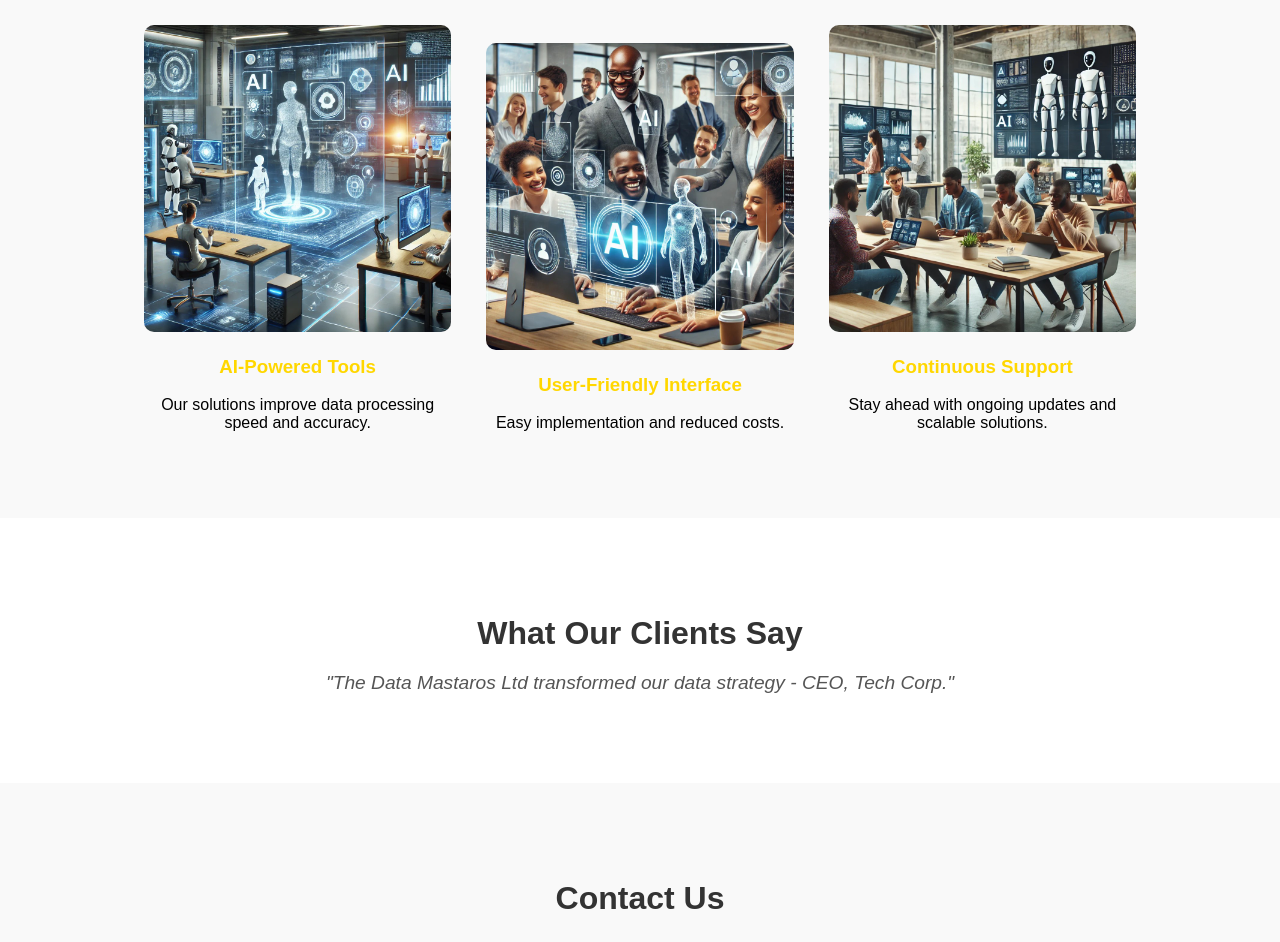
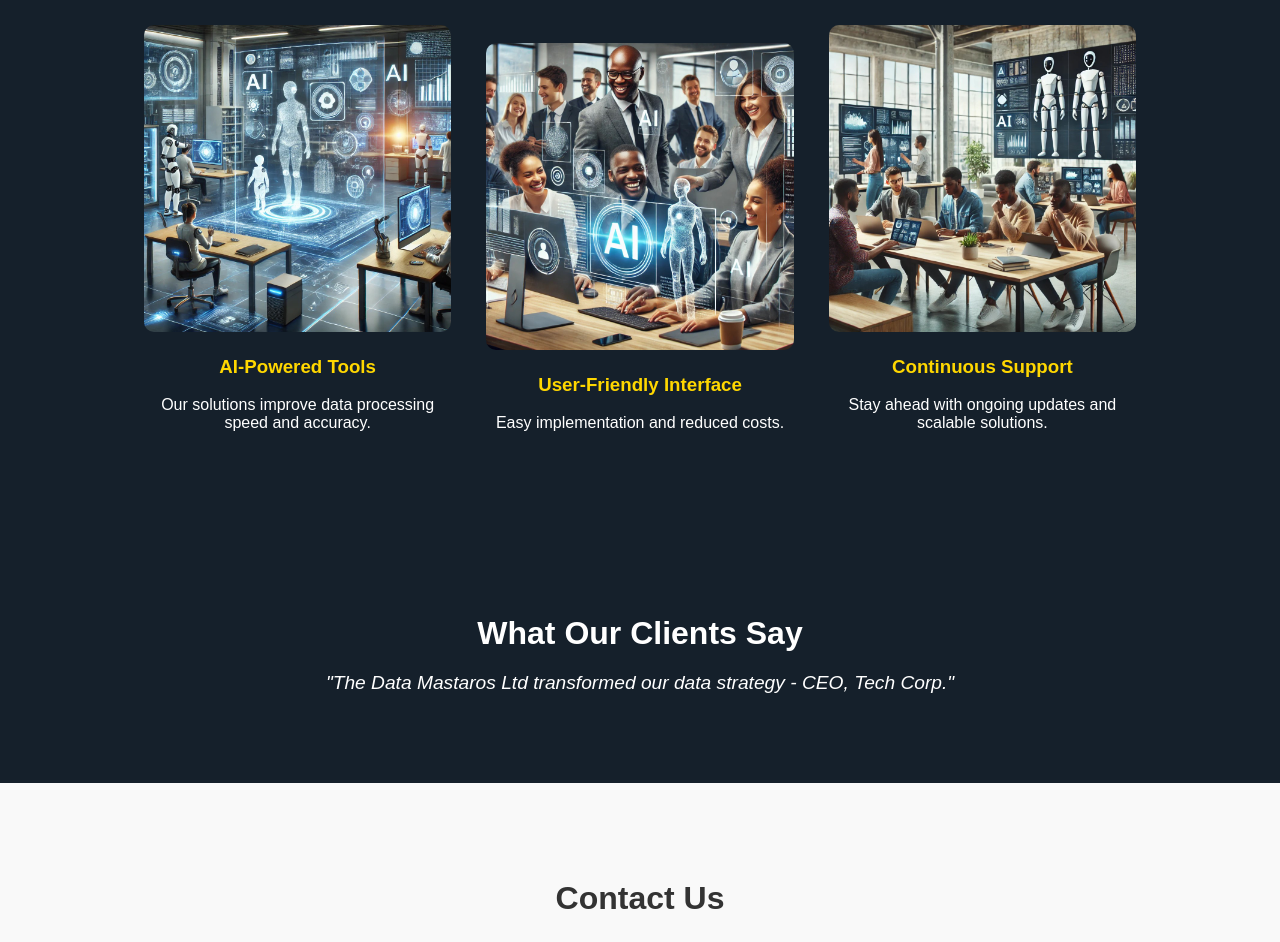
Before and after one commit to TheDataMastaro/TheDataMastaro.github.io, a plain HTML site: page index.html in a window 1280 px wide. Shown: the part 681-1623 px from the top of the page. Drawn offline with Linux system fonts and the light colour scheme.

Commit message:
Update styles.css

```diff
--- a/styles.css
+++ b/styles.css
@@ -3,6 +3,8 @@ body {
     margin: 0;
     padding: 0;
     box-sizing: border-box;
+    background-color: #1DA1F2; /* Twitter-like bluish background */
+    color: white;
 }
 
 header {
@@ -66,15 +68,16 @@ header .cta:hover {
 }
 
 .benefits {
-    background: #f9f9f9;
+    background-color: #15202B; /* Bluish-black background */
     padding: 50px 0;
     text-align: center;
+    position: relative;
+    color: white; /* Ensure text is visible on dark background */
 }
 
 .benefits h2 {
     margin-bottom: 40px;
     font-size: 2em;
-    color: #333;
 }
 
 .benefit {
@@ -95,21 +98,21 @@ header .cta:hover {
 }
 
 .testimonials {
-    background: #ffffff;
+    background-color: #15202B; /* Bluish-black background */
     padding: 50px 0;
     text-align: center;
+    position: relative;
+    color: white; /* Ensure text is visible on dark background */
 }
 
 .testimonials h2 {
     margin-bottom: 20px;
     font-size: 2em;
-    color: #333;
 }
 
 .testimonials p {
     font-style: italic;
     font-size: 1.2em;
-    color: #555;
 }
 
 .contact {
```
